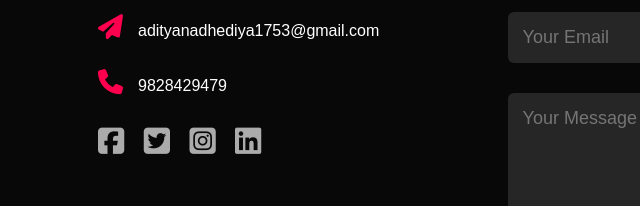
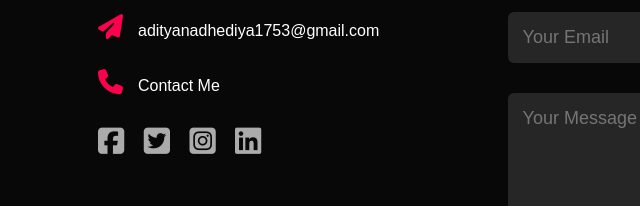
Before and after one commit to Adityacoderx/My-Personal-Portfolio, a plain HTML site: page index.html in a window 1280 px wide. Shown: the part 3356-3562 px from the top of the page, 30-670 px from the left. Drawn offline with Linux system fonts and the light colour scheme.

Commit message:
First commit

```diff
--- a/index.html
+++ b/index.html
@@ -130,7 +130,7 @@
                 <div class="contact-left">
                       <h1 class="sub-title">Contact Me</h1>
                       <p><i class="fa-solid fa-paper-plane"></i>adityanadhediya1753@gmail.com</p>
-                      <p><i class="fa-sharp-duotone fa-solid fa-phone"></i>9828429479</p>
+                      <p><i class="fa-sharp-duotone fa-solid fa-phone"></i>Contact Me</p>
                       <div class="social-icons">
                         <a href=""><i class="fa-brands fa-square-facebook"></i></a>
                         <a href=""><i class="fa-brands fa-square-twitter"></i></a>
```
